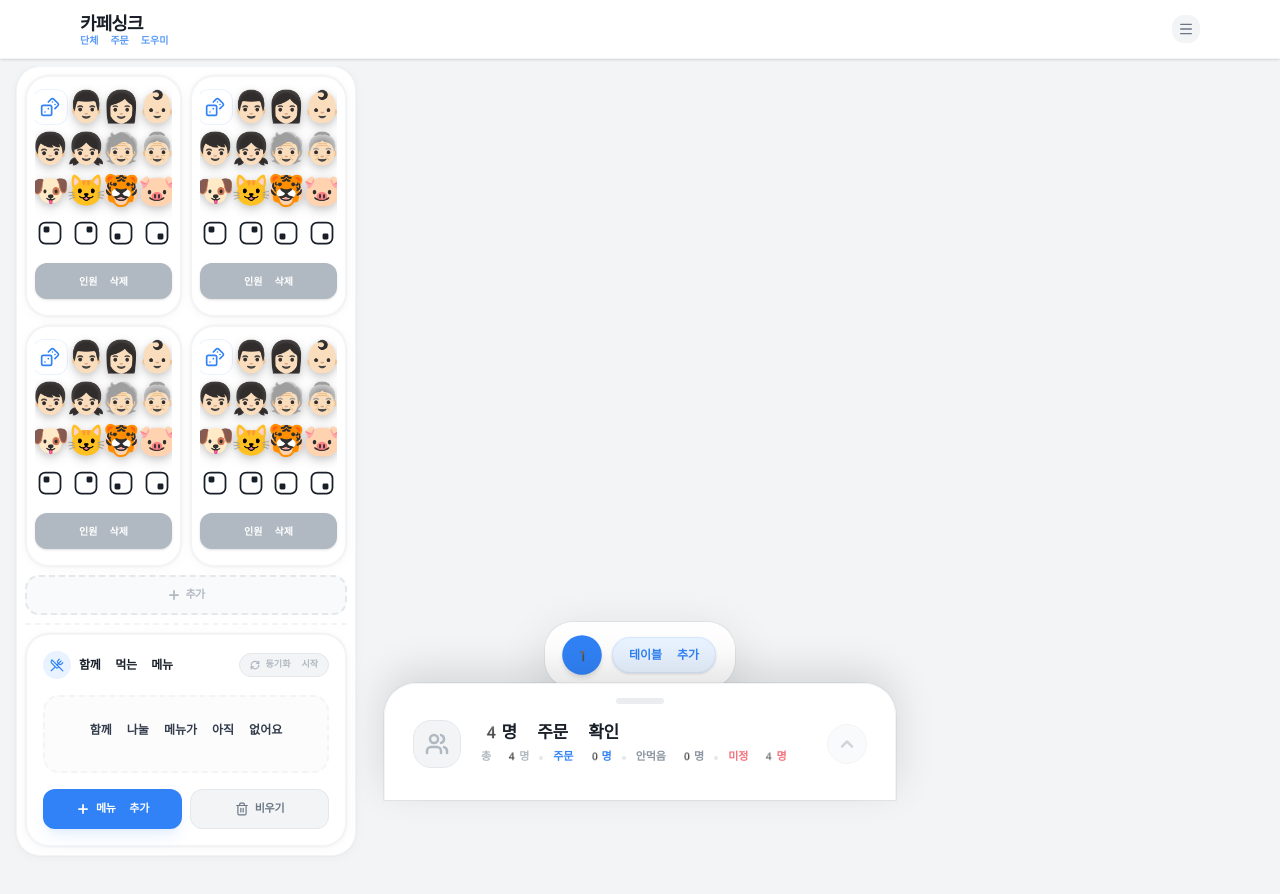
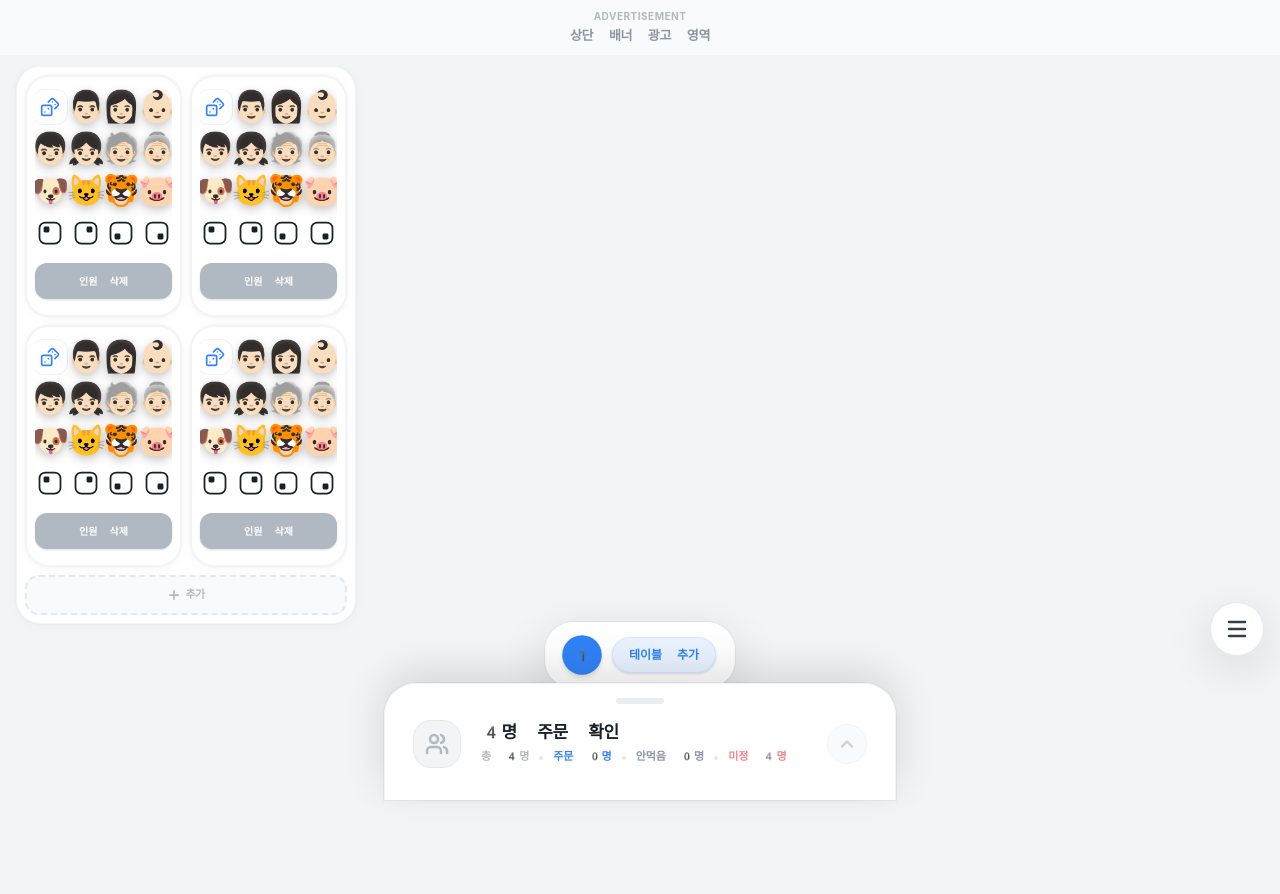
Before and after one commit to limchang/anti_order, a React (Vite) app: page / in a window 1280 px wide. Shown: the top 894 px of the page. After the commit the page ends 800 px from the top, so only its background shows below. Built offline with nearby package versions, Linux system fonts and the light colour scheme; a web font is replaced by a local one.

Commit message:
UI: Replace text with icons for action buttons, remove auto-expand timer

```diff
--- a/App.tsx
+++ b/App.tsx
@@ -46,6 +46,7 @@ function App() {
 
   const [appSettings, setAppSettings] = useState<AppSettings>({
     showDrinkSize: false,
+    showSharedMenu: false,
     quickMemos: ["연하게", "샷추가", "물 따로", "얼음물"],
     defaultEmojis: [...DEFAULT_EMOJIS],
     randomCategory: 'ANIMALS',
@@ -487,19 +488,19 @@ function App() {
 
   return (
     <div className="min-h-screen pb-24 bg-toss-bg text-toss-grey-900 flex flex-col relative overflow-x-hidden">
-      <header className="bg-white/95 backdrop-blur-xl fixed top-0 left-0 right-0 z-[100] border-b border-toss-grey-100 shadow-sm">
-        <div className="max-w-6xl mx-auto px-4 py-2.5 flex items-center justify-between">
-          <div className="flex flex-col">
-            <h1 className="text-[18px] font-black text-toss-grey-900 tracking-tighter select-none">카페싱크</h1>
-            <p className="text-[10px] font-bold text-toss-blue -mt-1 opacity-80">단체 주문 도우미</p>
+      {/* 상단 광고 배너 영역 */}
+      <header className="bg-toss-grey-50 fixed top-0 left-0 right-0 z-[100] border-b border-toss-grey-100 flex flex-col items-center justify-center p-2 h-14 cursor-pointer hover:bg-toss-grey-100 transition-colors">
+        <div className="flex flex-col items-center">
+          <span className="text-[10px] font-bold text-toss-grey-400 mb-0.5 tracking-wider uppercase">Advertisement</span>
+          <span className="text-[13px] font-black text-toss-grey-500 tracking-tight">상단 배너 광고 영역</span>
         </div>
-          <div className="relative">
-            <button onClick={() => setIsMainMenuOpen(!isMainMenuOpen)} className={`p-1.5 rounded-xl transition-all ${isMainMenuOpen ? 'bg-toss-blue text-white shadow-lg' : 'bg-toss-grey-100 text-toss-grey-600'}`}>
-              {isMainMenuOpen ? <X size={16} /> : <Menu size={16} />}
-            </button>
+      </header>
+
+      {/* 우측 하단 플로팅 햄버거 메뉴 */}
+      <div className="fixed bottom-36 right-4 z-[1050] flex flex-col items-end pointer-events-none">
         <AnimatePresence>
           {isMainMenuOpen && (
-                <motion.div initial={{ opacity: 0, y: -10 }} animate={{ opacity: 1, y: 0 }} exit={{ opacity: 0, y: -10 }} className="absolute right-0 top-10 w-64 bg-white rounded-3xl shadow-toss-elevated border border-toss-grey-100 p-2 z-[101]">
+            <motion.div initial={{ opacity: 0, y: 10, scale: 0.95 }} animate={{ opacity: 1, y: 0, scale: 1 }} exit={{ opacity: 0, y: 10, scale: 0.95 }} className="w-56 mb-3 bg-white rounded-3xl shadow-toss-elevated border border-toss-grey-100 p-2 pointer-events-auto origin-bottom-right drop-shadow-2xl">
               <div className="p-1.5 border-b border-toss-grey-50"><span className="text-[9px] font-black text-toss-grey-400 uppercase tracking-widest px-1">주문 관리</span></div>
               <button onClick={() => { setIsHistoryModalOpen(true); setIsMainMenuOpen(false); }} className="w-full flex items-center gap-3 px-3 py-2 text-[12px] font-bold text-toss-grey-700 hover:bg-toss-grey-50 rounded-2xl"><History size={14} /> 저장된 주문 내역</button>
               <button onClick={() => { setIsMenuMgmtModalOpen(true); setIsMainMenuOpen(false); }} className="w-full flex items-center gap-3 px-3 py-2 text-[12px] font-bold text-toss-grey-700 hover:bg-toss-grey-50 rounded-2xl"><UtensilsCrossed size={14} /> 메뉴판 관리</button>
@@ -517,6 +518,15 @@ function App() {
                     <div className={`absolute top-0.5 left-[3.5px] w-4 h-4 bg-white rounded-full transition-all duration-200 transform ${appSettings.showDrinkSize ? 'translate-x-4' : 'translate-x-0'}`} />
                   </button>
                 </div>
+                <div className="flex items-center justify-between px-3 py-1.5">
+                  <span className="text-[12px] font-bold text-toss-grey-700">함께 먹는 메뉴</span>
+                  <button
+                    onClick={() => handleUpdateSettings({ ...appSettings, showSharedMenu: !appSettings.showSharedMenu })}
+                    className={`w-9 h-5 rounded-full transition-all relative ${appSettings.showSharedMenu ? 'bg-toss-blue' : 'bg-toss-grey-300'}`}
+                  >
+                    <div className={`absolute top-0.5 left-[3.5px] w-4 h-4 bg-white rounded-full transition-all duration-200 transform ${appSettings.showSharedMenu ? 'translate-x-4' : 'translate-x-0'}`} />
+                  </button>
+                </div>
               </div>
               <div className="mt-2 p-1.5 border-t border-toss-grey-50">
                 <button onClick={handleResetAllTables} className="w-full flex items-center gap-3 px-3 py-2 text-[12px] font-black text-toss-red hover:bg-toss-redLight rounded-2xl transition-all shadow-sm active:scale-95"><RefreshCw size={14} strokeWidth={3} /> 초기화</button>
@@ -524,9 +534,10 @@ function App() {
             </motion.div>
           )}
         </AnimatePresence>
+        <button onClick={() => setIsMainMenuOpen(!isMainMenuOpen)} className={`pointer-events-auto p-3.5 rounded-full shadow-toss-elevated transition-all active:scale-90 ${isMainMenuOpen ? 'bg-toss-blue text-white shadow-lg shadow-toss-blue/20 rotate-180' : 'bg-white text-toss-grey-800 border border-toss-grey-200 hover:bg-toss-grey-50'}`}>
+          {isMainMenuOpen ? <X size={24} strokeWidth={2.5} /> : <Menu size={24} strokeWidth={2.5} />}
+        </button>
       </div>
-        </div>
-      </header>
 
       <AnimatePresence>
         {!isAnyInputActive && (
--- a/components/OrderCard.tsx
+++ b/components/OrderCard.tsx
@@ -98,25 +98,10 @@ export const OrderCard: React.FC<OrderCardProps> = ({
   }, [isUndecided, isNotEating]);
 
   useEffect(() => {
-    if (isUndecided && !isMoreExpanded && !showAvatarPicker && !activeMemoSubId) {
+    if (isUndecided && !isMoreExpanded) {
       setExpandTimeLeft(5.0);
-      expandIntervalRef.current = setInterval(() => {
-        setExpandTimeLeft(prev => {
-          const next = Math.max(0, prev - 0.1);
-          if (next <= 0) {
-            setIsMoreExpanded(true);
-            if (expandIntervalRef.current) clearInterval(expandIntervalRef.current);
-          }
-          return next;
-        });
-      }, 100);
-    } else {
-      if (expandIntervalRef.current) clearInterval(expandIntervalRef.current);
     }
-    return () => {
-      if (expandIntervalRef.current) clearInterval(expandIntervalRef.current);
-    };
-  }, [isUndecided, isMoreExpanded, showAvatarPicker, activeMemoSubId]);
+  }, [isUndecided, isMoreExpanded]);
 
   useEffect(() => {
     return () => {
@@ -350,21 +335,32 @@ export const OrderCard: React.FC<OrderCardProps> = ({
                   )}
                 </AnimatePresence>
 
+              </div>
+
+              {/* 우측 상단 액션 버튼 */}
+              <div className="absolute -top-[9px] -right-[9px] z-[50] flex gap-1 items-start pointer-events-none">
                 <AnimatePresence>
                   {(isDecided || isNotEating) && (
                     <motion.button
-                      key="undo-button"
+                      key="undo"
                       onClick={handleUndoOrder}
-                      initial={{ opacity: 0, y: -10, scale: 0.8 }}
-                      animate={{ opacity: 1, y: 0, scale: 1 }}
-                      exit={{ opacity: 0, y: -10, scale: 0.8 }}
-                      className="mt-2 ml-[9px] w-9 h-9 bg-white text-toss-grey-600 hover:text-toss-grey-900 hover:bg-toss-grey-50 rounded-full shadow-md border border-toss-grey-200/80 flex items-center justify-center pointer-events-auto active:scale-95 transition-all z-50 group"
+                      initial={{ opacity: 0, scale: 0.8 }}
+                      animate={{ opacity: 1, scale: 1 }}
+                      exit={{ opacity: 0, scale: 0.8 }}
+                      className="w-7 h-7 bg-toss-grey-100 text-toss-grey-600 rounded-bl-[16px] rounded-tr-[4px] rounded-tl-[4px] rounded-br-[4px] shadow-sm border border-toss-grey-200/50 flex items-center justify-center pointer-events-auto active:scale-95 transition-all hover:bg-toss-grey-200 group"
                       title="되돌리기"
                     >
-                      <RotateCcw size={16} strokeWidth={3} className="group-hover:-rotate-90 transition-transform duration-300" />
+                      <RotateCcw size={12} strokeWidth={3} className="group-hover:-rotate-90 transition-transform duration-300" />
                     </motion.button>
                   )}
                 </AnimatePresence>
+                <button
+                  onClick={() => onRemove(order.id)}
+                  className="w-7 h-7 bg-red-50 text-red-500 rounded-tr-[24px] rounded-bl-[4px] rounded-tl-[4px] rounded-br-[4px] shadow-sm border border-red-100/50 flex items-center justify-center pointer-events-auto active:scale-95 transition-all hover:bg-red-100"
+                  title="삭제"
+                >
+                  <Trash2 size={12} strokeWidth={3} />
+                </button>
               </div>
 
               <div className="relative inline-block mb-1 z-10 pt-2">
@@ -440,8 +436,7 @@ export const OrderCard: React.FC<OrderCardProps> = ({
                           ))}
                         </div>
                         <button onClick={() => setIsMoreExpanded(true)} className="w-full h-8 bg-toss-grey-800 text-white rounded-lg font-black text-[10px] shadow-sm active:scale-95 transition-all flex items-center justify-center relative overflow-hidden group">
-                          <div className="absolute inset-0 bg-white/40 w-full scale-x-0 origin-left" style={{ transform: `scaleX(${1 - (expandTimeLeft / 5.0)})`, transition: expandTimeLeft === 5.0 ? 'none' : 'transform 0.1s linear' }} />
-                          <span className="relative z-10 flex items-center gap-1.5">{expandTimeLeft === 5.0 ? "더보기" : `${expandTimeLeft.toFixed(1)}초 후 자동 확장`}</span>
+                          <span className="relative z-10 flex items-center gap-1.5">선택 항목 더보기 (전체 메뉴판 보기)</span>
                         </button>
                       </motion.div>
                     ) : (
--- a/components/OrderGroupSection.tsx
+++ b/components/OrderGroupSection.tsx
@@ -86,6 +86,7 @@ export const OrderGroupSection: React.FC<OrderGroupSectionProps> = ({
           </button>
         )}
 
+        {appSettings.showSharedMenu && (
           <div className="pt-2 border-t-2 border-dashed border-toss-grey-100 overflow-visible">
             <div className="flex flex-col gap-1.5 overflow-visible">
               {sharedItem ? (
@@ -112,6 +113,7 @@ export const OrderGroupSection: React.FC<OrderGroupSectionProps> = ({
               )}
             </div>
           </div>
+        )}
       </div>
     </section>
   );
--- a/types.ts
+++ b/types.ts
@@ -6,6 +6,7 @@ export type EmojiCategory = 'ANIMALS' | 'FACES' | 'HANDS' | 'NUMBERS';
 
 export interface AppSettings {
   showDrinkSize: boolean;
+  showSharedMenu: boolean;
   quickMemos: string[];
   defaultEmojis: string[];
   randomCategory: EmojiCategory;
```
Lines whose indentation alone changed are shown as unchanged.
